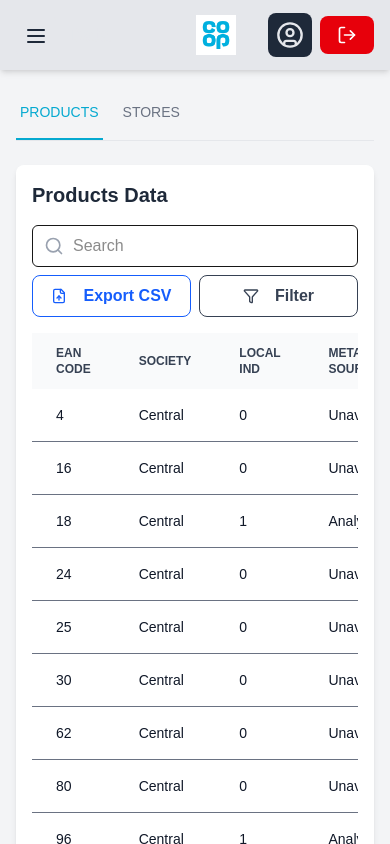
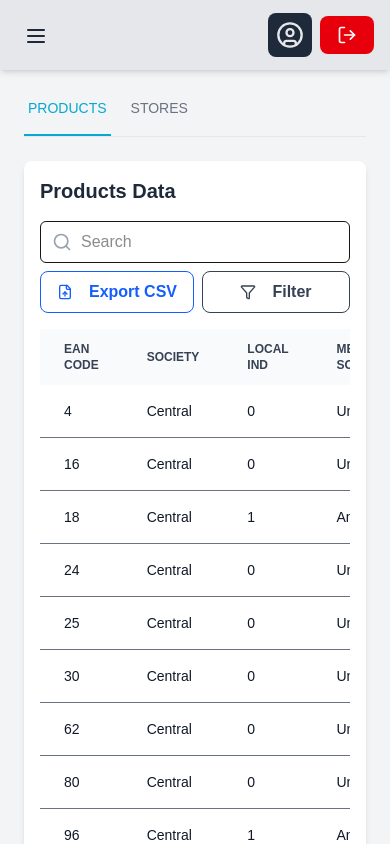
Before and after one commit to VKapitano/VeLoop, a Next.js app: page /data in a window 390 px wide. Built offline with nearby package versions, Linux system fonts and the light colour scheme.

Commit message:
paddings and margins update

```diff
--- a/app/(content)/data/page.js
+++ b/app/(content)/data/page.js
@@ -3,7 +3,7 @@ import DataPage from '../../components/Data'; // <-- CORRECTED PATH
 export default function DataRoutePage() {
   // The DataPage component contains everything: tabs, tables, search, etc.
   return (
-    <div className="h-full dark:bg-gray-850 p-md-6 flex flex-col gap-6">
+    <div className="h-full dark:bg-gray-850 p-2 flex flex-col gap-6">
       <DataPage />
     </div>
   );
--- a/app/(content)/ranges/page.js
+++ b/app/(content)/ranges/page.js
@@ -6,7 +6,7 @@ import Ranges_list from '../../components/Ranges_list'
 
 const page = () => {
     return (
-        <div className="h-full dark:bg-gray-850 p-6 flex flex-col gap-6">
+        <div className="h-full dark:bg-gray-850 p-2 flex flex-col gap-6">
             <Ranges_bar />
             <Ranges_list />
         </div>
--- a/app/components/Data.js
+++ b/app/components/Data.js
@@ -186,7 +186,7 @@ const DataPage = () => {
                 <nav className="flex space-x-4 sm:space-x-8" aria-label="Tabs">
                     <button
                         onClick={() => setActiveTab('products')}
-                        className={`py-4 px-1 border-b-2 font-medium text-sm whitespace-nowrap ${activeTab === 'products'
+                        className={`py-4 pt-1 px-1 border-b-2 font-medium text-sm whitespace-nowrap ${activeTab === 'products'
                             ? 'border-[#05a9d0] text-[#05a9d0] dark:border-[#05a9d0] dark:text-[#05a9d0]'
                             : 'border-transparent text-gray-500 hover:text-gray-700 hover:border-gray-300 dark:text-gray-400 dark:hover:text-gray-200'
                             }`}
@@ -195,7 +195,7 @@ const DataPage = () => {
                     </button>
                     <button
                         onClick={() => setActiveTab('stores')}
-                        className={`py-4 px-1 border-b-2 font-medium text-sm whitespace-nowrap ${activeTab === 'stores'
+                        className={`py-4 pt-1 px-1 border-b-2 font-medium text-sm whitespace-nowrap ${activeTab === 'stores'
                             ? 'border-[#05a9d0] text-[#05a9d0] dark:border-[#05a9d0] dark:text-[#05a9d0]'
                             : 'border-transparent text-gray-500 hover:text-gray-700 hover:border-gray-300 dark:text-gray-400 dark:hover:text-gray-200'
                             }`}
--- a/app/components/DynamicHeader.js
+++ b/app/components/DynamicHeader.js
@@ -17,7 +17,7 @@ const DynamicHeader = ({ username }) => {
             setTitle('Data');
         } else if (pathname.includes('/ranges')) {
             setTitle('Ranges');
-        } else if (pathname.includes('/ranges')) {
+        } else if (pathname.includes('/users')) {
             setTitle('Users');
         } else {
             // Fallback naslov ako je potrebno
--- a/app/components/Header.js
+++ b/app/components/Header.js
@@ -28,14 +28,9 @@ const Header = ({ title, username, onLogout }) => {
         // FIX: Added responsive padding and reduced title size on mobile
         <header className="h-[70px] bg-gray-200 dark:bg-gray-900 flex items-center justify-between px-4 sm:px-6 shadow-md flex-shrink-0">
             {/* Lijeva strana: Naslov */}
-            <h1 className="text-xl sm:text-2xl mx-13 font-bold text-gray-200 truncate">
+            <h1 className="text-xl sm:text-2xl mx-13 lg:mx-4 font-bold text-gray-200 truncate">
                 {title}
             </h1>
-
-            <Link href="/data" className="flex items-center p-3">
-                <Image src={coopLogo} alt="Logo Icon" width={40} height={40} className="block lg:hidden" />
-                <span className="text-2xl font-bold whitespace-nowrap dark:text-white pl-5 hidden sm:block lg:hidden">COOP</span>
-            </Link>
 
             {/* Desna strana: Gumbovi */}
             <div className="flex items-center gap-2 sm:gap-4">
```
